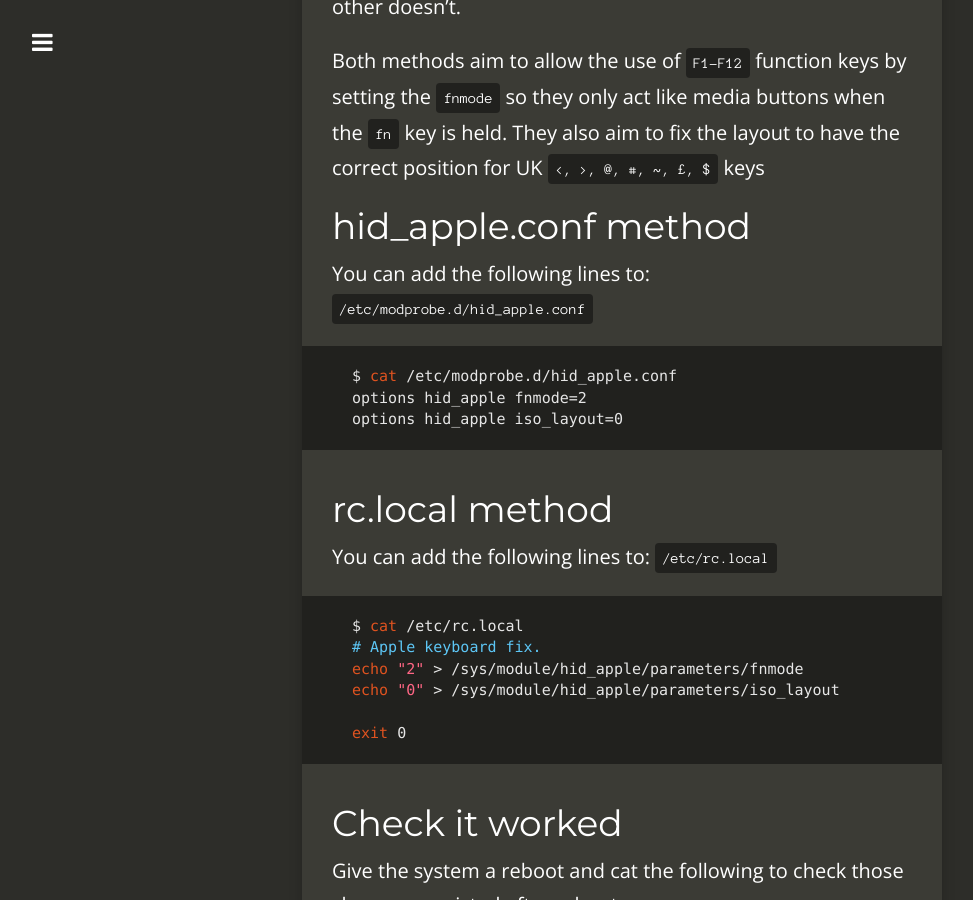
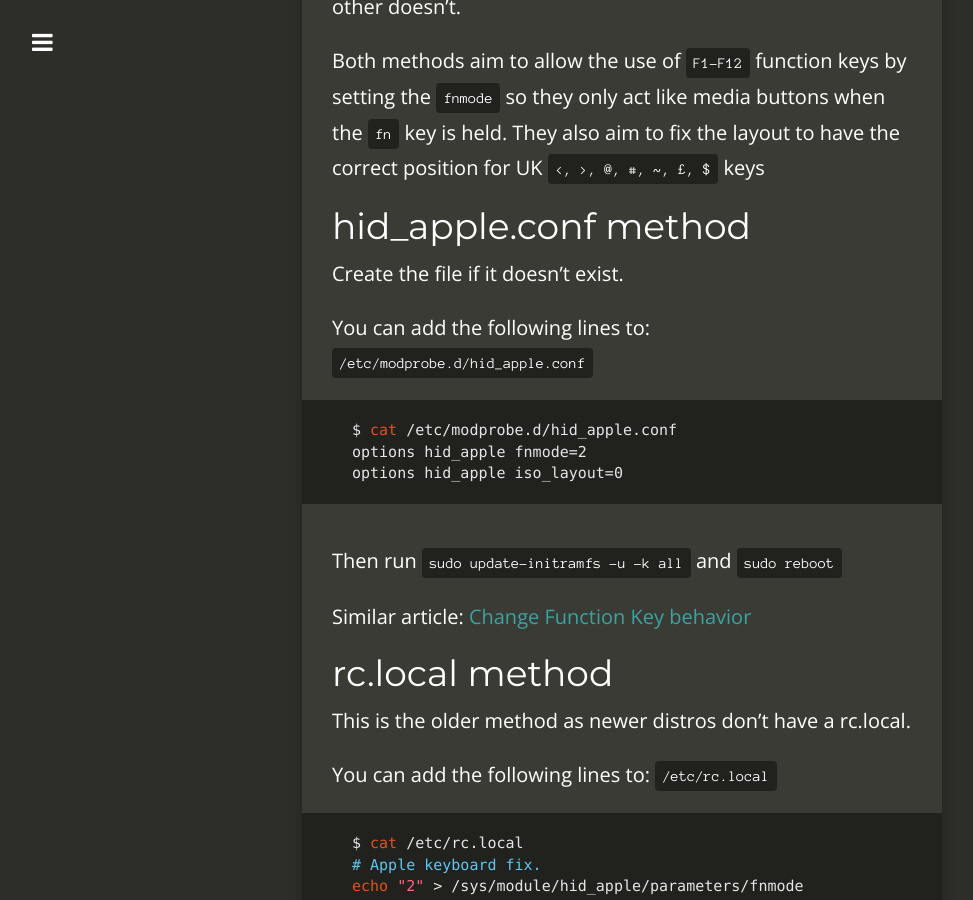
Before and after one commit to 2E0PGS/blog, a Jekyll site: the page built from _posts/2021-04-03-apple-keyboard-ubuntu.md, in a window 1280 px wide and 900 px high, scrolled down 452 px. Shown: the whole window, without its empty margins (18-991 px from the left). Built offline with Jekyll 4.4.1, drawn with Linux system fonts in a browser that asks for light colours; nearby versions of some CDN libraries; comment, search, counter and statistics services are not loaded.

Commit message:
Update to apple keyboard post.

````diff
--- a/_posts/2021-04-03-apple-keyboard-ubuntu.md
+++ b/_posts/2021-04-03-apple-keyboard-ubuntu.md
@@ -18,6 +18,8 @@ Both methods aim to allow the use of `F1-F12` function keys by setting the `fnmo
 
 ## hid_apple.conf method
 
+Create the file if it doesn't exist.
+
 You can add the following lines to: `/etc/modprobe.d/hid_apple.conf`
 
 ```sh
@@ -26,7 +28,13 @@ options hid_apple fnmode=2
 options hid_apple iso_layout=0
 ```
 
+Then run `sudo update-initramfs -u -k all` and `sudo reboot`
+
+Similar article: [Change Function Key behavior](https://help.ubuntu.com/community/AppleKeyboard#Change_Function_Key_behavior)
+
 ## rc.local method
+
+This is the older method as newer distros don't have a rc.local.
 
 You can add the following lines to: `/etc/rc.local`
 
````
